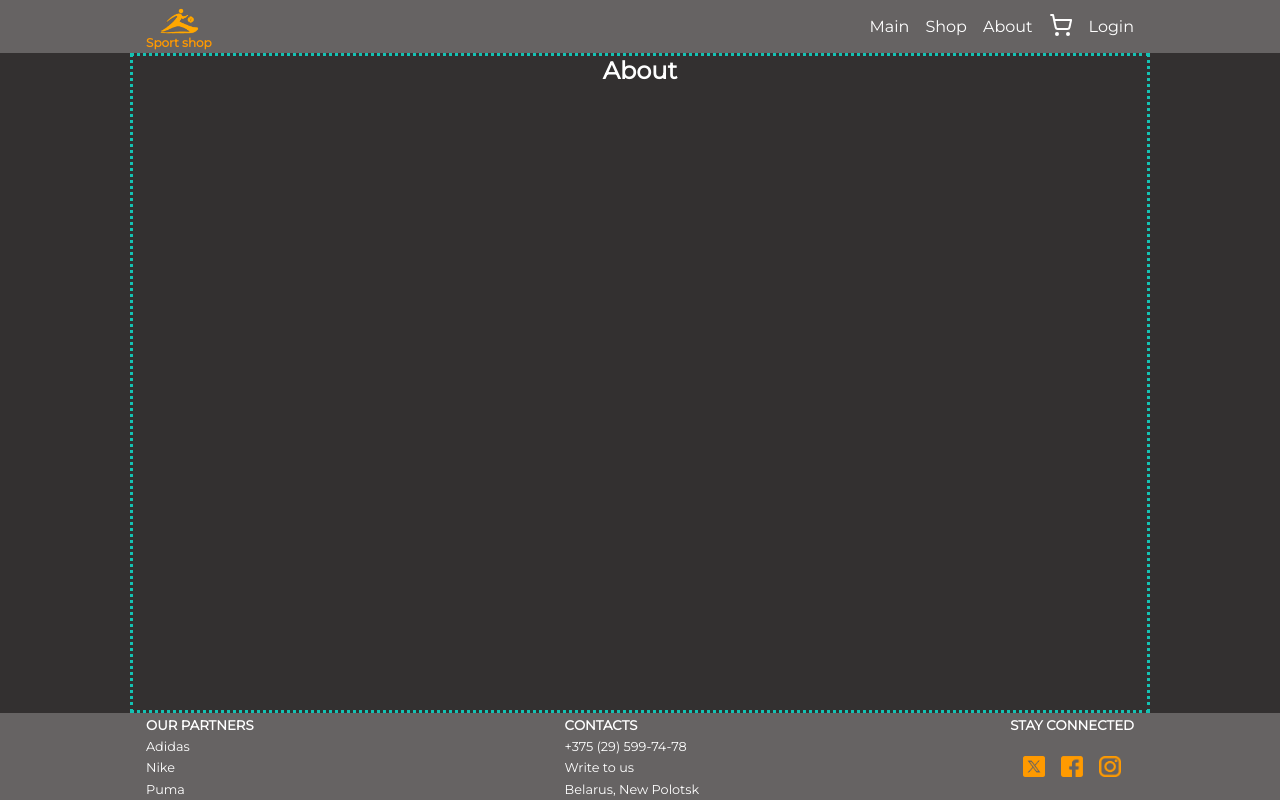
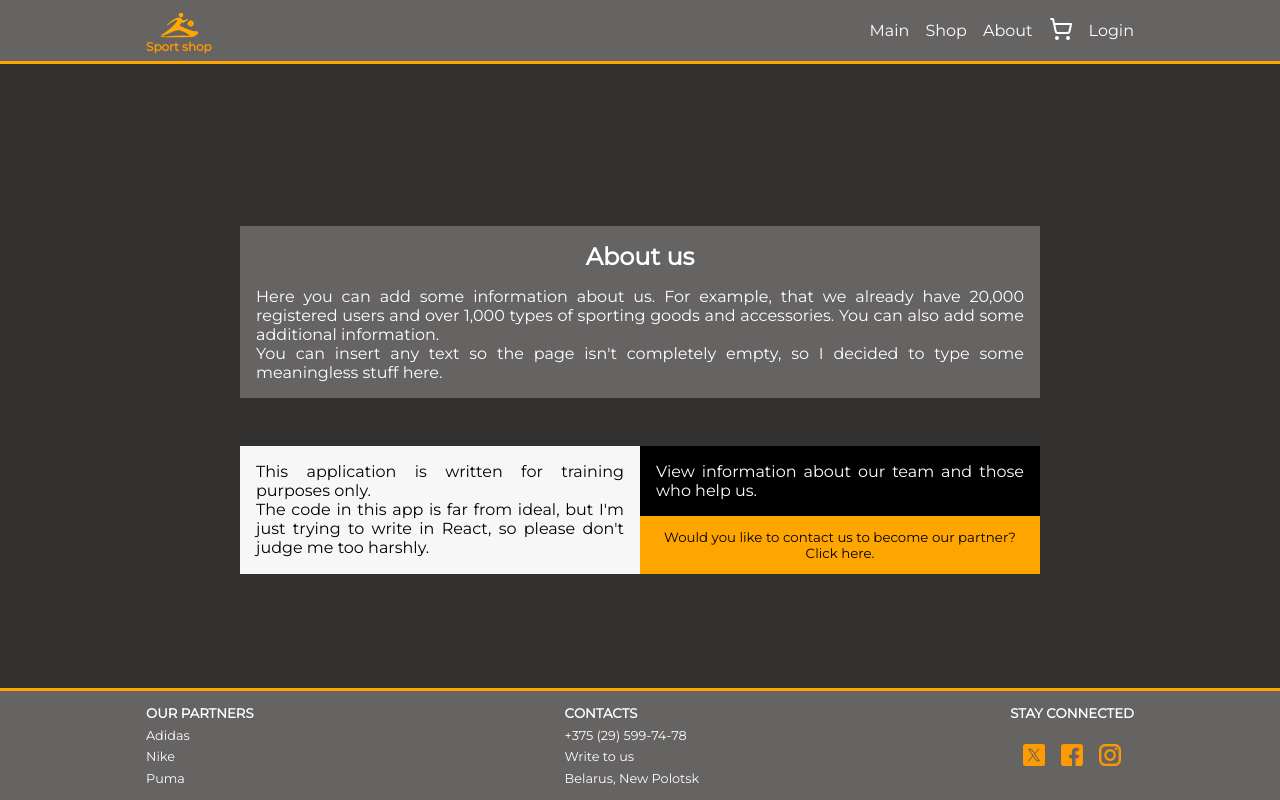
Before and after one commit to TRAHIM86/webshop, a React (Create React App) app: page /#/about in a window 1280 px wide. Built offline with nearby package versions, Linux system fonts and the light colour scheme; no server answers.

Commit message:
style: min style about

```diff
--- a/src/app.module.css
+++ b/src/app.module.css
@@ -19,16 +19,15 @@
   display: flex;
   flex-direction: column;
   align-items: center;
-  height: 100vh;
   background-color: rgb(51, 48, 48);
 }
 
 .routes {
-  border: 3px rgb(20, 194, 179) dotted;
   flex: 1;
   width: clamp(480px, 100%, 1020px);
   display: flex;
   flex-direction: column;
   align-items: center;
-  overflow: auto;
+  margin-top: 4em;
+  margin-bottom: 7em;
 }
--- a/src/components/actionProduct/actionProduct.jsx
+++ b/src/components/actionProduct/actionProduct.jsx
@@ -1,11 +1,12 @@
 import { useContext, useEffect, useState } from "react";
 import Requests from "../../requests";
 import { ProductImg } from "../productImg/productImg";
-import styles from "./actionProduct.module.css";
 import { DISCOUNTPERSENT } from "../../constants/discountPercent";
 import { Button } from "../button/button";
 import { CartContext, UserContext } from "../../App";
 import { Link } from "react-router-dom";
+import { ShoppingCart } from "lucide-react";
+import styles from "./actionProduct.module.css";
 
 export const ActionProduct = ({ idActionProduct }) => {
   const { activeUser } = useContext(UserContext);
@@ -137,11 +138,19 @@ export const ActionProduct = ({ idActionProduct }) => {
             NEW PRICE&nbsp;{" "}
             <div className={styles.orangeText}>{discountPrice} $</div>{" "}
           </div>
+          {!cart.has(idActionProduct) && (
+            <Button
+              className={`${styles.btnMain} ${styles.btnCart}`}
+              func={() => addActionProductInCart(idActionProduct)}
+            >
+              <ShoppingCart />
+            </Button>
+          )}
         </div>
 
-        <div>
+        <div className={styles.btnsBlock}>
           <Link to="/">
-            <Button className={styles.btnToShop}>Go to the shop</Button>
+            <Button className={styles.btnMain}>GO TO THE SHOP</Button>
           </Link>
         </div>
       </div>
@@ -154,11 +163,6 @@ export const ActionProduct = ({ idActionProduct }) => {
           />
         </div>
       </div>
-      {!cart.has(idActionProduct) && (
-        <Button func={() => addActionProductInCart(idActionProduct)}>
-          Add
-        </Button>
-      )}
     </div>
   );
 };
--- a/src/components/actionProduct/actionProduct.module.css
+++ b/src/components/actionProduct/actionProduct.module.css
@@ -57,14 +57,35 @@
   text-decoration: line-through;
 }
 
-.btnToShop {
+.btnsBlock {
+  display: flex;
+  gap: 1em;
+  width: 100%;
+}
+
+.btnMain {
   font-weight: bold;
   padding: 1em;
   background-color: orange;
   color: black;
+  height: 3em;
 }
 
-.btnToShop:hover {
+.btnCart {
+  height: 2.25em;
+  background-color: gainsboro;
+}
+
+.btnCart svg {
+  stroke: rgb(102, 99, 99);
+  transition: 0.3s;
+}
+
+.btnCart:hover svg {
+  stroke: orange;
+}
+
+.btnMain:hover {
   background-color: rgb(102, 99, 99);
   color: orange;
 }
--- a/src/components/footer/footer.module.css
+++ b/src/components/footer/footer.module.css
@@ -4,6 +4,11 @@
   display: flex;
   justify-content: center;
   align-items: center;
+  position: fixed;
+  bottom: 0;
+  z-index: 100;
+  border-top: 3px solid orange;
+  height: 7em;
 }
 
 .footerWrapper {
--- a/src/components/header/header.module.css
+++ b/src/components/header/header.module.css
@@ -4,6 +4,11 @@
   display: flex;
   justify-content: center;
   align-items: center;
+  position: fixed;
+  top: 0;
+  z-index: 100;
+  border-bottom: 3px solid orange;
+  height: 4em;
 }
 
 .headerWrapper {
--- a/src/components/productlist/productList.module.css
+++ b/src/components/productlist/productList.module.css
@@ -1,8 +1,9 @@
 .productList {
   display: flex;
-  justify-content: space-around;
+  justify-content: space-between;
   margin: 0 auto;
   flex-wrap: wrap;
+  flex: 1;
   gap: 0.5em;
   width: clamp(400px, 70%, 720px);
 }
--- a/src/pages/about.jsx
+++ b/src/pages/about.jsx
@@ -1,9 +1,39 @@
-import react from "react";
+import styles from "./about.module.css";
 
 export const About = () => {
   return (
-    <div>
-      <h2>About</h2>
+    <div className={styles.aboutContainer}>
+      <div className={styles.aboutInfo}>
+        <h2>About us</h2>
+        Here you can add some information about us. For example, that we already
+        have 20,000 registered users and over 1,000 types of sporting goods and
+        accessories. You can also add some additional information.
+        <br />
+        You can insert any text so the page isn't completely empty, so I decided
+        to type some meaningless stuff here.
+      </div>
+      <div className={`${styles.aboutInfo} ${styles.aboutBottom}`}>
+        <div className={styles.aboutBottomBlock}>
+          <div className={styles.aboutBottomChapter}>
+            This application is written for training purposes only.
+            <br />
+            The code in this app is far from ideal, but I'm just trying to write
+            in React, so please don't judge me too harshly.
+          </div>
+        </div>
+        <div className={styles.aboutBottomBlock}>
+          <div
+            className={`${styles.aboutBottomChapter} ${styles.questionnaire}`}
+          >
+            View information about our team and those who help us.
+          </div>
+          <button type="submit" className={styles.btnClickHere}>
+            <a className={styles.aboutLink} href="mailto:trahim1986@gmail.com">
+              Would you like to contact us to become our partner? Click here.
+            </a>
+          </button>
+        </div>
+      </div>
     </div>
   );
 };
--- /dev/null
+++ b/src/pages/about.module.css
@@ -0,0 +1,83 @@
+.aboutContainer {
+  padding: 1em;
+  position: absolute;
+  top: 0;
+  height: 100vh;
+  width: 100%;
+  display: flex;
+  flex-direction: column;
+  align-items: center;
+  justify-content: center;
+  gap: 3em;
+}
+
+.aboutInfo {
+  display: flex;
+  flex-direction: column;
+  align-items: center;
+  justify-content: center;
+  gap: 1em;
+  width: clamp(500px, 70%, 800px);
+  text-align: justify;
+  background-color: rgb(102, 99, 99);
+  color: white;
+  padding: 1em;
+}
+
+.aboutBottom {
+  background-color: rgb(247, 247, 247);
+  flex-direction: row;
+  align-items: stretch;
+  color: black;
+  padding: 0;
+  gap: 0;
+}
+
+.aboutBottomBlock {
+  width: 50%;
+  display: flex;
+  flex-direction: column;
+  align-items: center;
+  justify-content: center;
+  flex: 1;
+}
+
+.aboutBottomChapter {
+  padding: 1em;
+  width: 100%;
+  flex: 1;
+  color: black;
+}
+
+.questionnaire {
+  background: black;
+  color: white;
+  display: flex;
+  align-items: center;
+}
+
+.partners {
+  background: gainsboro;
+}
+
+.btnClickHere {
+  width: 100%;
+  background-color: orange;
+  border: none;
+  color: rgb(102, 99, 99);
+  display: flex;
+  align-items: center;
+  justify-content: center;
+  transition: all 0.3s ease;
+  padding: 1em;
+}
+
+.btnClickHere:hover {
+  cursor: pointer;
+  background-color: rgb(102, 99, 99);
+  color: orange;
+}
+
+.aboutLink:hover {
+  color: orange;
+}
--- a/src/pages/cart.module.css
+++ b/src/pages/cart.module.css
@@ -6,7 +6,6 @@
   padding: 0.5em;
   gap: 0.5em;
   position: relative;
-  border: 2px solid skyblue;
 }
 
 .cartItems {
@@ -52,7 +51,7 @@
   background-color: rgb(102, 99, 99);
   width: clamp(100px, 25%, 250px);
   position: sticky;
-  top: 0.5em;
+  top: 4.5em;
   display: flex;
   flex-direction: column;
   border-radius: 0.25em;
--- a/src/pages/shop.module.css
+++ b/src/pages/shop.module.css
@@ -8,8 +8,10 @@
 
 .mainShop {
   display: flex;
+  gap: 0.5em;
   width: 100%;
-  padding: 0.5em;
+  padding-top: 0.5em;
+  padding-bottom: 0.5em;
 }
 
 .isLoadingProducts {
```
